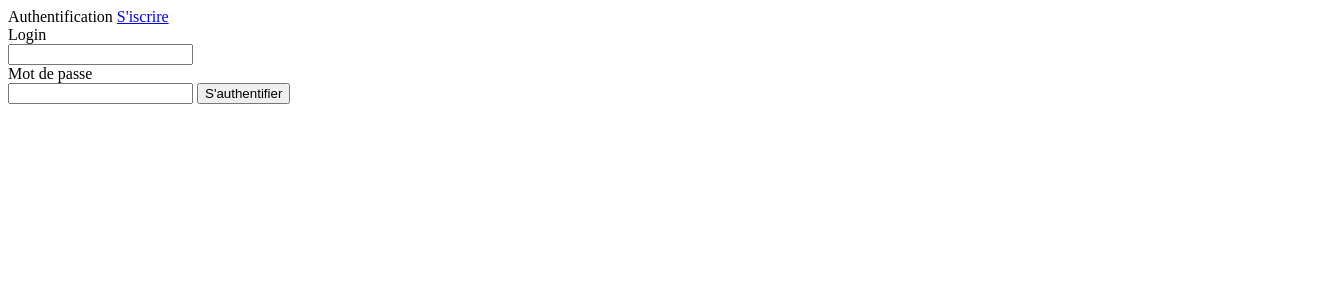
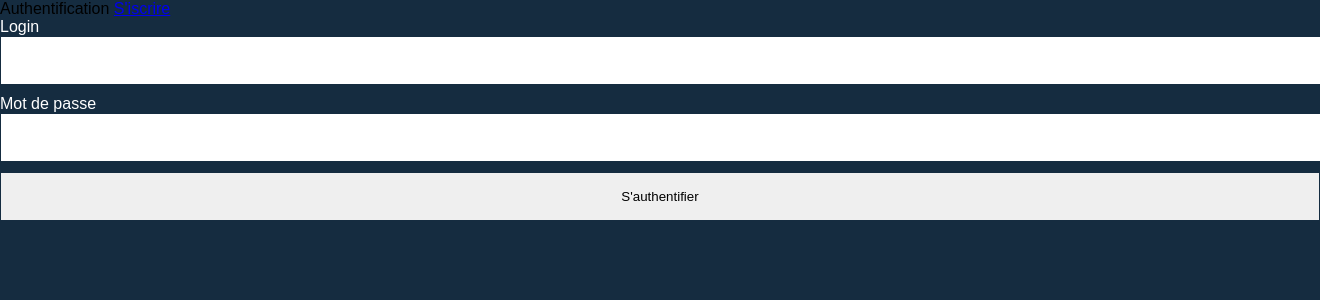
Before and after one commit to 110111-1/hgpb, a PHP site: page /gestionConnexion/login.php in a window 1320 px wide; the page is wider, and only the part inside the window is pictured. Shown: the top 300 px of that part. Run offline with PHP 8.4, Linux system fonts and the light colour scheme.

Commit message:
connexion fait reste a organiser accueil, toutes les pages et le css

```diff
--- a/css/gestionConnexion.css
+++ b/css/gestionConnexion.css
@@ -0,0 +1,31 @@
+@charset "UTF-8";
+/*font-family: 'Poppins', sans-serif;*/
+
+/*
+bleu gris    : #6581A6
+bleu sombre  : #2B558C
+bleu noir  : #152C40
+bleu clair   : #4586BF
+orange       : #F28D52
+marron-rouge : #8C4A32
+*/
+body, html{
+  margin: 0;
+  padding: 0;
+  font-family: 'Poppins', sans-serif;
+  background-color:  #152C40;
+}
+#message{
+  color: red;
+}
+.label{
+  color: #ffffff;
+}
+input{
+  width:100%;
+  border:solid 1px #152C40;
+  margin-bottom:10px;
+  padding:16px;
+  outline:none;
+  /*border-radius:6px;*/
+}
--- a/gestionConnexion/inscription.php
+++ b/gestionConnexion/inscription.php
@@ -33,16 +33,17 @@ if(isset($valider)){
 <html lang="fr">
 <head>
   <meta charset="utf-8">
+  <link rel="stylesheet" href="css/bootstrap.min.css">
   <link rel="stylesheet" href="/css/gestionConnexion.css">
   <title>Inscription</title>
 </head>
 <body>
-  <header>
+  <header class="container-fluid">
     Inscription
     <a href="login.php">Déjà inscrit</a>
   </header>
       <form class="form-inscription" action="" method="post">
-    <div class="label">Nom</div>
+        <div class="container label">Nom</div>
         <input type="text" name="nom" value="<?php echo $nom?>" />
         <div class="label">Prenom</div>
         <input type="text" name="prenom" value="<?php echo $prenom?>" />
@@ -54,6 +55,7 @@ if(isset($valider)){
         <input type="password" name="repass" value="<?php echo $repass?>" />
         <input type="submit" name="valider" value="S'inscrire" />
       </form>
+
   <?php
   if(!empty($message)){?>
     <div id="message">
--- a/gestionConnexion/login.php
+++ b/gestionConnexion/login.php
@@ -4,6 +4,21 @@ session_start();
 @$pass=$_POST['pass'];
 @$valider=$_POST['valider'];
 $message='';
+if(isset($valider)){
+  include("connexion.php");
+  $res=$pdo->prepare("SELECT * FROM inscrits WHERE login=? AND pass=? LIMIT 1");
+  $res->setFetchMode(PDO::FETCH_ASSOC);
+  $res->execute(array($login,md5($pass)));
+  $tab=$res->fetchAll();
+  if(count($tab)==0){
+    $message="<li>Mauvais Identifiant ou mot de passe</li>";
+  }
+  else{
+    $_SESSION['autoriser']="oui";
+    $_SESSION['nomPrenom']=strtoupper($tab[0]['nom'].' '.$tab[0]['prenom']);
+    header("location:session.php");
+  }
+}
 ?>
 <!DOCTYPE html>
 <html>
@@ -23,11 +38,11 @@ $message='';
     <input type="submit" name="valider" value="S'authentifier">
   </form>
   <?php
-    if(!empty($message)) {
-      ?>
+  if(!empty($message)) {
+    ?>
     <div id="message">
       <?php echo $message ?>
     </div>
-    <?php }?>
+  <?php }?>
 </body>
 </html>
```
Also changed, not shown: gestionConnexion/session.php (+9 -2 lines). Lines whose indentation alone changed are shown as unchanged.
